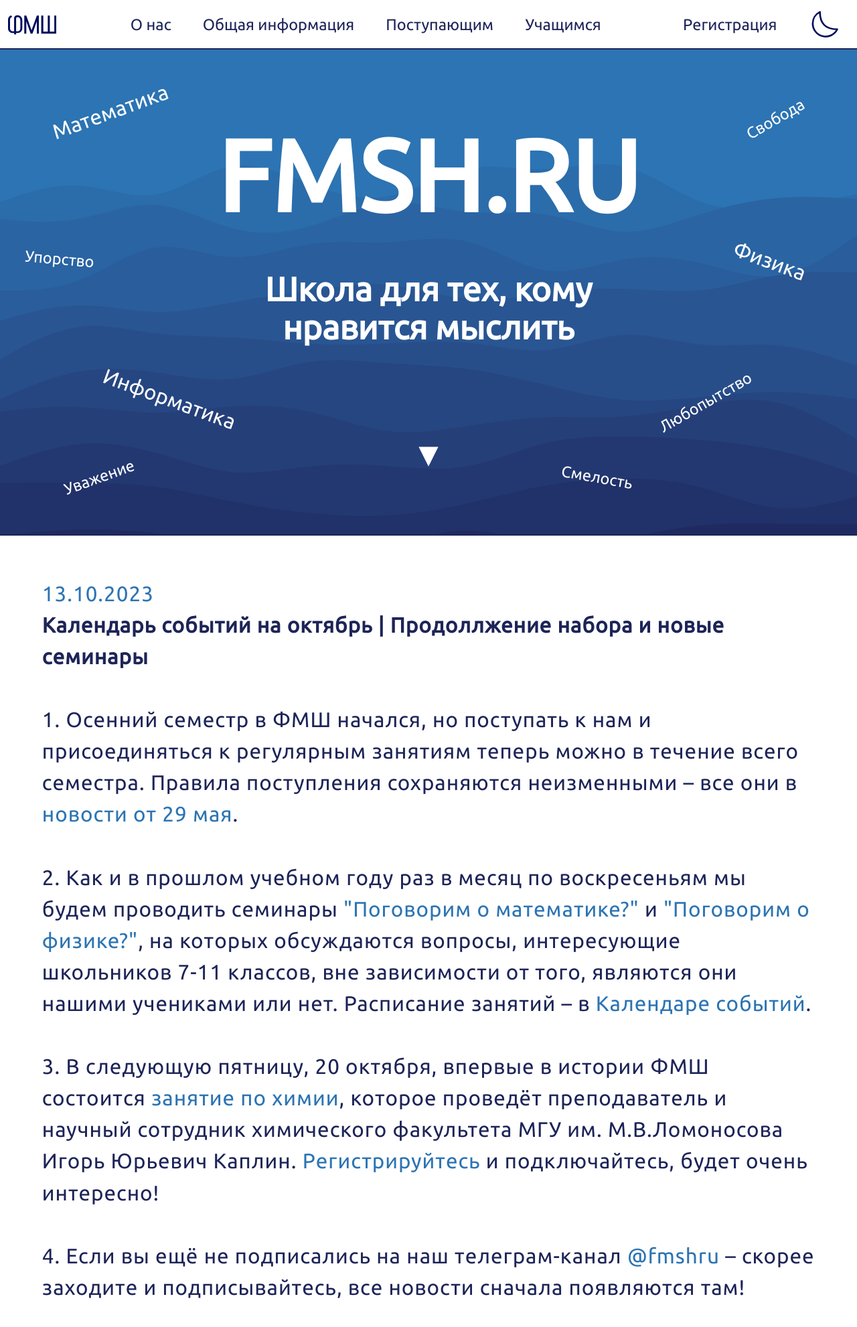
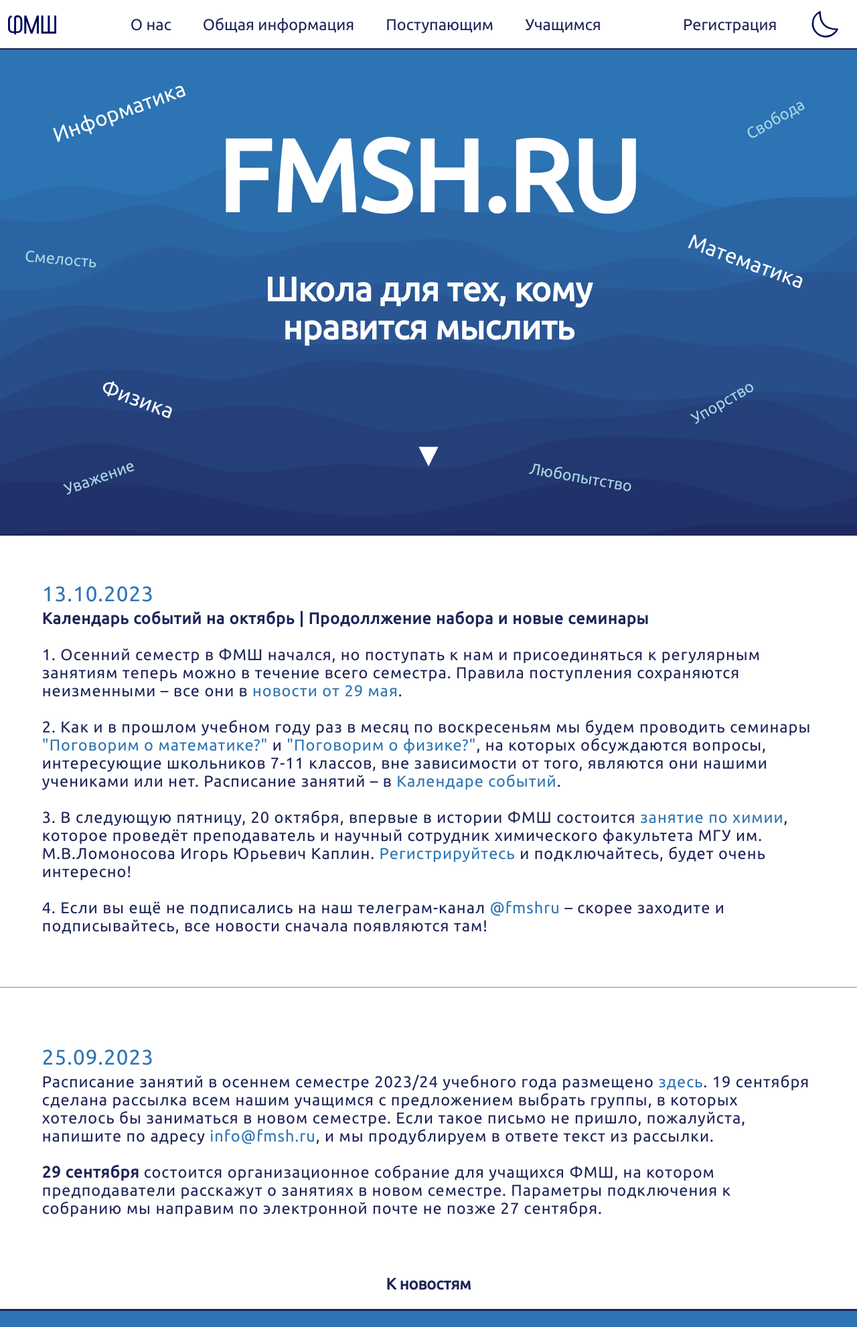
Before and after one commit to Rokoel/fmsh, a PHP site: page / in a window 1280 px wide. Shown: the top 1982 px of the page at 67% size. Run offline with PHP 8.4, Linux system fonts and the light colour scheme.

Commit message:
Refactored a lot Wrote docstrings, made words in the background of the main page stand out a little differently, made size of the text in articles smaller

```diff
--- a/css/styles.css
+++ b/css/styles.css
@@ -1,3 +1,4 @@
+/* DIFFERENT MEDIA SETTINGS */
 @media screen and (min-width: 1600px) {
     :root {
         --dark-blue: #1d2458;
@@ -174,6 +175,9 @@
     }
     #footer {
         display: flex;
+    }
+    #words {
+        display: none;
     }
 }
 @media screen and (max-width: 720px) and (min-width: 320px) and (orientation: portrait) {
@@ -1138,6 +1142,92 @@
         display: none;
     }
 }
+
+/* ANIMATIONS */
+@keyframes float {
+    0% {
+        transform: translatey(5px);
+    }
+    50% {
+        transform: translatey(25px);
+    }
+    100% {
+        transform: translatey(5px);
+    }
+}
+@-o-keyframes float {
+    0% {
+        transform: translatey(5px);
+    }
+    50% {
+        transform: translatey(25px);
+    }
+    100% {
+        transform: translatey(5px);
+    }
+}
+@-moz-keyframes float {
+    0% {
+        transform: translatey(5px);
+    }
+    50% {
+        transform: translatey(25px);
+    }
+    100% {
+        transform: translatey(5px);
+    }
+}
+@-webkit-keyframes float {
+    0% {
+        transform: translatey(5px);
+    }
+    50% {
+        transform: translatey(25px);
+    }
+    100% {
+        transform: translatey(5px);
+    }
+}
+@keyframes link_chosen {
+    0% {
+        text-decoration-color: rgba(0, 0, 0, 0);
+    }
+    100% {
+        text-decoration-color: var(--dark-blue);
+    }
+}
+@-o-keyframes link_chosen {
+    0% {
+        text-decoration-color: rgba(0, 0, 0, 0);
+    }
+    100% {
+        text-decoration-color: var(--dark-blue);
+    }
+}
+@-moz-keyframes link_chosen {
+    0% {
+        text-decoration-color: rgba(0, 0, 0, 0);
+    }
+    100% {
+        text-decoration-color: var(--dark-blue);
+    }
+}
+@-webkit-keyframes link_chosen {
+    0% {
+        text-decoration-color: rgba(0, 0, 0, 0);
+    }
+    100% {
+        text-decoration-color: var(--dark-blue);
+    }
+}
+.floating {
+    animation: float 2s ease-in-out infinite;
+    -moz-animation: float 2s ease-in-out infinite;
+    -o-animation: float 2s ease-in-out infinite;
+    -webkit-animation: float 2s ease-in-out infinite;
+}
+
+/* GENERAL STYLING */
 @font-face {
     font-family: UbuntuRegular;
     src: url("../Ubuntu-Regular.ttf");
@@ -1146,28 +1236,29 @@ html, body {
     height: 100%;
     background-color: var(--white);
     font-family: UbuntuRegular;
-    font-size: calc(0.75em + 1vw);
+    font-size: calc(0.75em + 1vw); /* This 'magic value' was discovered by trial-and-error */
     margin: 0;
     box-sizing: border-box;
     -webkit-user-select: none; /* Safari */
     -ms-user-select: none; /* IE 10 and IE 11 */
     user-select: none; /* Standard syntax */
+    scroll-behavior: smooth;
 }
 *, *:before, *:after {
-    box-sizing: inherit;
+    box-sizing: inherit; /* it's border-box unless specified otherwise */
+    /* more about box-sizing: https://developer.mozilla.org/en-US/docs/Web/CSS/box-sizing */
 }
 *:focus, *:active {
+    /* Hiding browser's default outline on clicked links as it's ugly */
     -webkit-tap-highlight-color: transparent;
     outline: none;
     cursor: default;
     -webkit-tap-highlight-color: transparent;
 }
+/* Styling scrollbars on the page */
 * {
-    scrollbar-width: thin;
+    scrollbar-width: auto;
     scrollbar-color: var(--blue) var(--white);
-}
-*::-webkit-scrollbar {
-    width: 12px;
 }
 *::-webkit-scrollbar-track {
     background: var(--white);
@@ -1177,9 +1268,6 @@ html, body {
     border-radius: 20px;
     border: 3px solid var(--white);
 }
-*::-o-scrollbar {
-    width: 12px;
-}
 *::-o-scrollbar-track {
     background: var(--white);
 }
@@ -1188,9 +1276,6 @@ html, body {
     border-radius: 20px;
     border: 3px solid var(--white);
 }
-*::-moz-scrollbar {
-    width: 12px;
-}
 *::-moz-scrollbar-track {
     background: var(--white);
 }
@@ -1199,15 +1284,41 @@ html, body {
     border-radius: 20px;
     border: 3px solid var(--white);
 }
+/* These two classes are used for alligning elements with the help of 'flex' */
+.vertical-align-center {
+    display: flex;
+    flex-direction: column;
+    justify-content: center;
+}
+.horizontal-align-center {
+    display: flex;
+    flex-direction: row;
+    justify-content: center;
+}
+/* Following three classes are used for creating different paddings */
+.small-padding {
+    padding: var(--proportional-small-padding);
+}
+.x-small-padding {
+    padding: var(--proportional-x-small-padding);
+}
 .xx-small-padding {
     padding: var(--proportional-xx-small-padding);
 }
-.x-small-padding {
-    padding: var(--proportional-x-small-padding);
-}
-.small-padding {
-    padding: var(--proportional-small-padding);
-}
+/* These two classes are for emojis and logos styling */
+.emoji {
+    filter: var(--theme-emoji-bright);
+}
+.logo {
+    filter: var(--theme-emoji-bright);
+    margin-left: 0.5em;
+    margin-right: 0.5em;
+}
+/* This class is used for making cursor a pointer when hovered */
+.cursor-pointer:hover {
+    cursor: pointer;
+}
+/* The rest of styling rules in the general styling covers element styling */
 a {
     display: inline-block;
 
@@ -1236,16 +1347,8 @@ hr {
     border-left: 0;
     width: 100%;
 }
-.vertical-align-center {
-    display: flex;
-    flex-direction: column;
-    justify-content: center;
-}
-.horizontal-align-center {
-    display: flex;
-    flex-direction: row;
-    justify-content: center;
-}
+
+/* HEADER STYLING */
 #header-replacer {
     background-color: var(--white);
     width: 100%;
@@ -1269,13 +1372,19 @@ hr {
 #subjects, #principles {
     position: absolute;
 }
+#subjects {
+    color: white;
+}
 #principles {
     font-size: 75%;
-}
+    color: lightblue;
+}
+/* This class is used for dynamically created background floating words on the main page */
 .floating-word {
     position: absolute;
     z-index: 1;
 }
+/* The following several classes and styling rules are used in navigation bar styling */
 .dropbtn {
     border: none;
     outline: none;
@@ -1311,6 +1420,14 @@ hr {
 .dropdown:hover .dropdown-content {
     display: block;
 }
+.dropdown-content > :hover, a:hover {
+    text-decoration: underline;
+    animation: link_chosen 0.5s ease-out forwards;
+    -moz-animation: link_chosen 0.5s ease-out forwards;
+    -o-animation: link_chosen 0.5s ease-out forwards;
+    -webkit-animation: link_chosen 0.5s ease-out forwards;
+}
+/* These two styling rules are used for styling the register link */
 #register:hover, #register:hover > a {
     background-color: var(--dark-blue);
     color: var(--white);
@@ -1318,14 +1435,7 @@ hr {
 #register {
     padding: var(--vertical-proportional-small-padding);
 }
-.emoji {
-    filter: var(--theme-emoji-bright);
-}
-.logo {
-    filter: var(--theme-emoji-bright);
-    margin-left: 0.5em;
-    margin-right: 0.5em;
-}
+/* These classes are used for styling the main content of the page */
 #main-block {
     width: 100%;
     height: calc(100vh - var(--header-height));
@@ -1345,101 +1455,24 @@ hr {
     justify-content: center;
     align-content: center;
 }
-@keyframes float {
-    0% {
-        transform: translatey(5px);
-    }
-    50% {
-        transform: translatey(25px);
-    }
-    100% {
-        transform: translatey(5px);
-    }
-}
-@-o-keyframes float {
-    0% {
-        transform: translatey(5px);
-    }
-    50% {
-        transform: translatey(25px);
-    }
-    100% {
-        transform: translatey(5px);
-    }
-}
-@-moz-keyframes float {
-    0% {
-        transform: translatey(5px);
-    }
-    50% {
-        transform: translatey(25px);
-    }
-    100% {
-        transform: translatey(5px);
-    }
-}
-@-webkit-keyframes float {
-    0% {
-        transform: translatey(5px);
-    }
-    50% {
-        transform: translatey(25px);
-    }
-    100% {
-        transform: translatey(5px);
-    }
-}
-@keyframes link_chosen {
-    0% {
-        text-decoration-color: rgba(0, 0, 0, 0);
-    }
-    100% {
-        text-decoration-color: var(--dark-blue);
-    }
-}
-@-o-keyframes link_chosen {
-    0% {
-        text-decoration-color: rgba(0, 0, 0, 0);
-    }
-    100% {
-        text-decoration-color: var(--dark-blue);
-    }
-}
-@-moz-keyframes link_chosen {
-    0% {
-        text-decoration-color: rgba(0, 0, 0, 0);
-    }
-    100% {
-        text-decoration-color: var(--dark-blue);
-    }
-}
-@-webkit-keyframes link_chosen {
-    0% {
-        text-decoration-color: rgba(0, 0, 0, 0);
-    }
-    100% {
-        text-decoration-color: var(--dark-blue);
-    }
-}
-.dropdown-content > :hover {
-    text-decoration: underline;
-    animation: link_chosen 0.5s ease-out forwards;
-    -moz-animation: link_chosen 0.5s ease-out forwards;
-    -o-animation: link_chosen 0.5s ease-out forwards;
-    -webkit-animation: link_chosen 0.5s ease-out forwards;
-}
-.floating {
-    animation: float 2s ease-in-out infinite;
-    -moz-animation: float 2s ease-in-out infinite;
-    -o-animation: float 2s ease-in-out infinite;
-    -webkit-animation: float 2s ease-in-out infinite;
-}
-#scroller-1 {
+.scroller {
     padding: var(--medium-padding);
     z-index: 1;
-}
-.cursor-pointer:hover {
-    cursor: pointer;
+    text-align: center;
+}
+.article-text {
+    font-size: 75%;
+    line-height: normal;
+}
+.date {
+    font-size: 100%;
+    color: var(--blue);
+}
+#scroller-2 {
+    font-size: 75%;
+    color: var(--dark-blue);
+    text-align: center;
+    padding: var(--proportional-small-padding);
 }
 #news {
     display: flex;
@@ -1462,14 +1495,14 @@ hr {
 .article a:hover {
     color: var(--dark-blue);
 }
-.date {
-    color: var(--blue);
-}
-.show-more-button {
-    width: 100%;
+#show-more-button {
+    font-size: 75%;
     text-align: center;
     cursor: pointer;
-}
+    padding: var(--proportional-small-padding);
+}
+
+/* FOOTER STYLING */
 #footer, #mobile-footer {
     bottom: 0;
     flex-direction: row;
--- a/index.html
+++ b/index.html
@@ -20,13 +20,15 @@
 </head>
 
 <body>
-  <div id="header-replacer"></div>
+  <div id="header-replacer">
+    <!-- This block is used for spacing (as the actual header is removed from page's flow) -->
+  </div>
   <div id="header">
-      <svg id="main-page-redirector" class="logo cursor-pointer" viewBox="0 0 500 500" xmlns="http://www.w3.org/2000/svg">
-        <path d="M 126.655 191.862 L 125.856 190.673 Q 124.646 191.062 124.042 192.026 Q 123.437 192.989 123.437 194.527 L 123.437 200.513 Q 123.437 201.435 123.652 202.194 Q 123.867 202.952 124.329 203.506 Q 124.79 204.059 125.538 204.357 Q 126.286 204.654 127.332 204.654 L 128.049 204.654 L 128.049 205.679 L 129.566 205.863 L 129.566 204.654 L 130.407 204.654 Q 131.76 204.654 132.611 204.141 Q 133.461 203.629 133.851 202.706 Q 134.24 201.784 134.24 200.513 L 134.24 194.67 Q 134.24 193.42 133.789 192.497 Q 133.338 191.575 132.498 191.073 Q 131.657 190.57 130.468 190.57 Q 129.833 190.57 129.382 190.765 Q 128.931 190.96 128.634 191.298 Q 128.336 191.636 128.193 192.067 Q 128.049 192.497 128.049 192.969 L 128.049 203.383 L 127.332 203.383 Q 126.573 203.383 126.04 203.065 Q 125.507 202.747 125.231 202.163 Q 124.954 201.579 124.954 200.841 L 124.954 194.527 Q 124.954 193.707 125.169 193.164 Q 125.384 192.62 125.764 192.303 Q 126.143 191.985 126.655 191.862 Z M 130.407 203.383 L 129.566 203.383 L 129.566 193.276 Q 129.566 192.907 129.669 192.631 Q 129.771 192.354 130.007 192.2 Q 130.243 192.046 130.632 192.046 Q 131.35 192.046 131.821 192.436 Q 132.293 192.825 132.529 193.471 Q 132.764 194.117 132.764 194.916 L 132.764 200.841 Q 132.764 201.579 132.498 202.163 Q 132.231 202.747 131.709 203.065 Q 131.186 203.383 130.407 203.383 Z" transform="matrix(13.681724, 0, 0, 12.94599, -1689.293725, -2309.327882)"/>
-        <path d="M 137.254 190.796 L 135.716 190.796 L 135.716 205.146 L 137.254 205.146 L 137.254 195.306 L 140.513 205.146 L 141.907 205.146 L 145.208 195.306 L 145.208 205.146 L 146.725 205.146 L 146.725 190.796 L 145.208 190.796 L 141.19 202.542 Z" transform="matrix(13.681724, 0, 0, 12.94599, -1689.293725, -2309.327882)"/>
-        <path d="M 158.348 190.796 L 158.348 203.608 L 154.986 203.608 L 154.986 190.796 L 153.428 190.796 L 153.428 203.608 L 150.066 203.608 L 150.066 190.796 L 148.508 190.796 L 148.508 205.146 L 159.906 205.146 L 159.906 190.796 Z" transform="matrix(13.681724, 0, 0, 12.94599, -1689.293725, -2309.327882)"/>
-      </svg>
+    <svg id="main-page-redirector" class="logo cursor-pointer" viewBox="0 0 500 500" xmlns="http://www.w3.org/2000/svg">
+      <path d="M 126.655 191.862 L 125.856 190.673 Q 124.646 191.062 124.042 192.026 Q 123.437 192.989 123.437 194.527 L 123.437 200.513 Q 123.437 201.435 123.652 202.194 Q 123.867 202.952 124.329 203.506 Q 124.79 204.059 125.538 204.357 Q 126.286 204.654 127.332 204.654 L 128.049 204.654 L 128.049 205.679 L 129.566 205.863 L 129.566 204.654 L 130.407 204.654 Q 131.76 204.654 132.611 204.141 Q 133.461 203.629 133.851 202.706 Q 134.24 201.784 134.24 200.513 L 134.24 194.67 Q 134.24 193.42 133.789 192.497 Q 133.338 191.575 132.498 191.073 Q 131.657 190.57 130.468 190.57 Q 129.833 190.57 129.382 190.765 Q 128.931 190.96 128.634 191.298 Q 128.336 191.636 128.193 192.067 Q 128.049 192.497 128.049 192.969 L 128.049 203.383 L 127.332 203.383 Q 126.573 203.383 126.04 203.065 Q 125.507 202.747 125.231 202.163 Q 124.954 201.579 124.954 200.841 L 124.954 194.527 Q 124.954 193.707 125.169 193.164 Q 125.384 192.62 125.764 192.303 Q 126.143 191.985 126.655 191.862 Z M 130.407 203.383 L 129.566 203.383 L 129.566 193.276 Q 129.566 192.907 129.669 192.631 Q 129.771 192.354 130.007 192.2 Q 130.243 192.046 130.632 192.046 Q 131.35 192.046 131.821 192.436 Q 132.293 192.825 132.529 193.471 Q 132.764 194.117 132.764 194.916 L 132.764 200.841 Q 132.764 201.579 132.498 202.163 Q 132.231 202.747 131.709 203.065 Q 131.186 203.383 130.407 203.383 Z" transform="matrix(13.681724, 0, 0, 12.94599, -1689.293725, -2309.327882)"/>
+      <path d="M 137.254 190.796 L 135.716 190.796 L 135.716 205.146 L 137.254 205.146 L 137.254 195.306 L 140.513 205.146 L 141.907 205.146 L 145.208 195.306 L 145.208 205.146 L 146.725 205.146 L 146.725 190.796 L 145.208 190.796 L 141.19 202.542 Z" transform="matrix(13.681724, 0, 0, 12.94599, -1689.293725, -2309.327882)"/>
+      <path d="M 158.348 190.796 L 158.348 203.608 L 154.986 203.608 L 154.986 190.796 L 153.428 190.796 L 153.428 203.608 L 150.066 203.608 L 150.066 190.796 L 148.508 190.796 L 148.508 205.146 L 159.906 205.146 L 159.906 190.796 Z" transform="matrix(13.681724, 0, 0, 12.94599, -1689.293725, -2309.327882)"/>
+    </svg>
     <div id="menu" class="navbar">
       <div class="dropdown vertical-align-center">
         <div class="dropbtn">
@@ -77,7 +79,9 @@
     </div>
   </div>
   <div id="mobile-navbar">
+    <!-- The mobile navbar is only shown on devices with appropriate screen sizes -->
     <div class="vertical-align-center">
+      <!-- Mobile registration icon SVG -->
       <svg xmlns="http://www.w3.org/2000/svg" id="menu-button" class="emoji small-padding cursor-pointer" fill="none" viewBox="0 0 24 24" color="#000000"><path stroke="#000000" stroke-width="1.3" stroke-linecap="round" stroke-linejoin="round" d="M3 5h18M3 12h18M3 19h18"></path></svg>
     </div>
     <div class="mobile-navbar-link">
@@ -97,12 +101,13 @@
   <div id="content">
     <div id="main-block">
       <div id="words">
-        <div id="subjects">
-        </div>
-        <div id="principles">
-        </div>
+        <!-- Holder of any background words on the main page, it doesn't interfere with page's flow -->
+        <!-- Subjects and principles elements are generated dynamically with JS -->
+        <div id="subjects"></div>
+        <div id="principles"></div>
       </div>
       <div class="screen-third small-padding">
+        <!-- This block is a spacing block -->
       </div>
       <div class="screen-third">
         <div id="website-name" class="vertical-align-center" style="flex: 1">
@@ -112,18 +117,20 @@
           <h2>Школа для тех, кому нравится мыслить</h2>
         </div>
         <div class="vertical-align-center" style="flex: 1">
-          <h3 class="floating cursor-pointer" id="scroller-1">
+          <h3 id="scroller-1" class="floating cursor-pointer scroller">
             ▼
           </h3>
         </div>
       </div>
       <div class="screen-third small-padding">
+        <!-- This block is a spacing block -->
       </div>
     </div>
     <div id="news">
       <div id="article-1" class="article">
         <div class="date">13.10.2023</div>
         <div class="article-text">
+          <!-- Article's text should be located below -->
           <b>Календарь событий на октябрь | Продоллжение набора и новые семинары</b>
           <br><br>
           1. Осенний семестр в ФМШ начался, но поступать к нам и присоединяться к регулярным занятиям теперь можно в течение всего семестра. Правила поступления сохраняются неизменными – все они в <a href="#20230529">новости от 29 мая</a>.
@@ -139,19 +146,24 @@
       <div id="article-2" class="article">
         <div class="date">25.09.2023</div>
         <div class="article-text">
+          <!-- Article's text should be located below -->
           Расписание занятий в осеннем семестре 2023/24 учебного года размещено <a href="https://fmsh.ru/timetable.php">здесь</a>. 19 сентября сделана рассылка всем нашим учащимся с предложением выбрать группы, в которых хотелось бы заниматься в новом семестре. Если такое письмо не пришло, пожалуйста, напишите по адресу <a href="mailto:info@fmsh.ru">info@fmsh.ru</a>, и мы продублируем в ответе текст из рассылки.
           <br><br>
           <b>29 сентября</b> состоится организационное собрание для учащихся ФМШ, на котором предподаватели расскажут о занятиях в новом семестре. Параметры подключения к собранию мы направим по электронной почте не позже 27 сентября.
         </div>
-        <br>
-        <div class="show-more-button" onclick="location.href = 'fmsh.ru/news.php'"><b>Подробнее</b></div>
+      </div>
+      <!-- The following div is basically a button that redirects user to the news page -->
+      <div class="vertical-align-center">
+        <div class="horizontal-align-center">
+          <a id="show-more-button" href="/news.php"><b>К новостям</b></a>
+        </div>
       </div>
     </div>
   </div>
 
   <div id="footer">
     <div id="copyright">
-      © 1995-2023 <a href="mailto:info@fmsh.ru">ФМШ - Физико-математическая школа FMSH.RU</a>
+      © 1995-2024 <a href="mailto:info@fmsh.ru">ФМШ - Физико-математическая школа FMSH.RU</a>
     </div>
     <div id="contacts">
       <div id="phone">Телефон: +7 (495) 580-69-28</div>
@@ -164,12 +176,14 @@
     </div>
   </div>
   <div id="mobile-footer">
+    <!-- The mobile footer is only shown on devices with appropriate screen sizes -->
     <div>
       <div id="copyright-mobile">
-        © 1995-2023 <a href="mailto:info@fmsh.ru">ФМШ - Физико-математическая школа FMSH.RU</a>
+        © 1995-2024 <a href="mailto:info@fmsh.ru">ФМШ - Физико-математическая школа FMSH.RU</a>
       </div>
     </div>
     <div id="mobile-contacts">
+      <!-- SVG's in the footer are responsible for telegram icon, phone icon and email icon, respectively -->
       <div id="telegram-mobile">
         <svg width="2em" height="2em" class="emoji xx-small-padding cursor-pointer" stroke-width="1.3" viewBox="0 0 24 24" fill="none" xmlns="http://www.w3.org/2000/svg" color="#000000"><path d="M21 5L2 12.5L9 13.5M21 5L18.5 20L9 13.5M21 5L9 13.5M9 13.5V19L12.2488 15.7229" stroke="#000000" stroke-width="1.3" stroke-linecap="round" stroke-linejoin="round"></path>
           <a href="https://t.me/fmshru"></a>
```
Also changed, not shown: js/scripts.js (+112 -48 lines).
